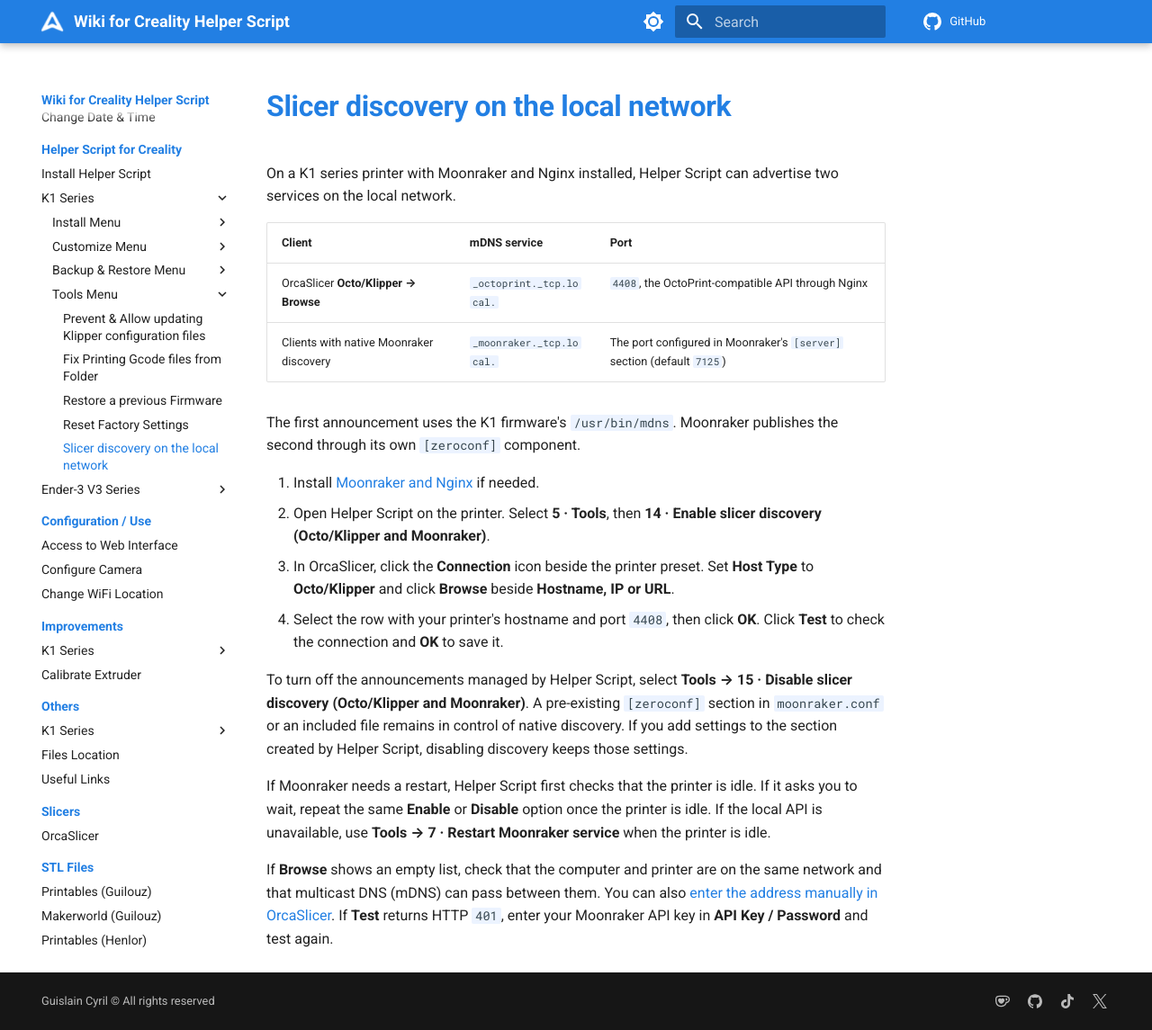
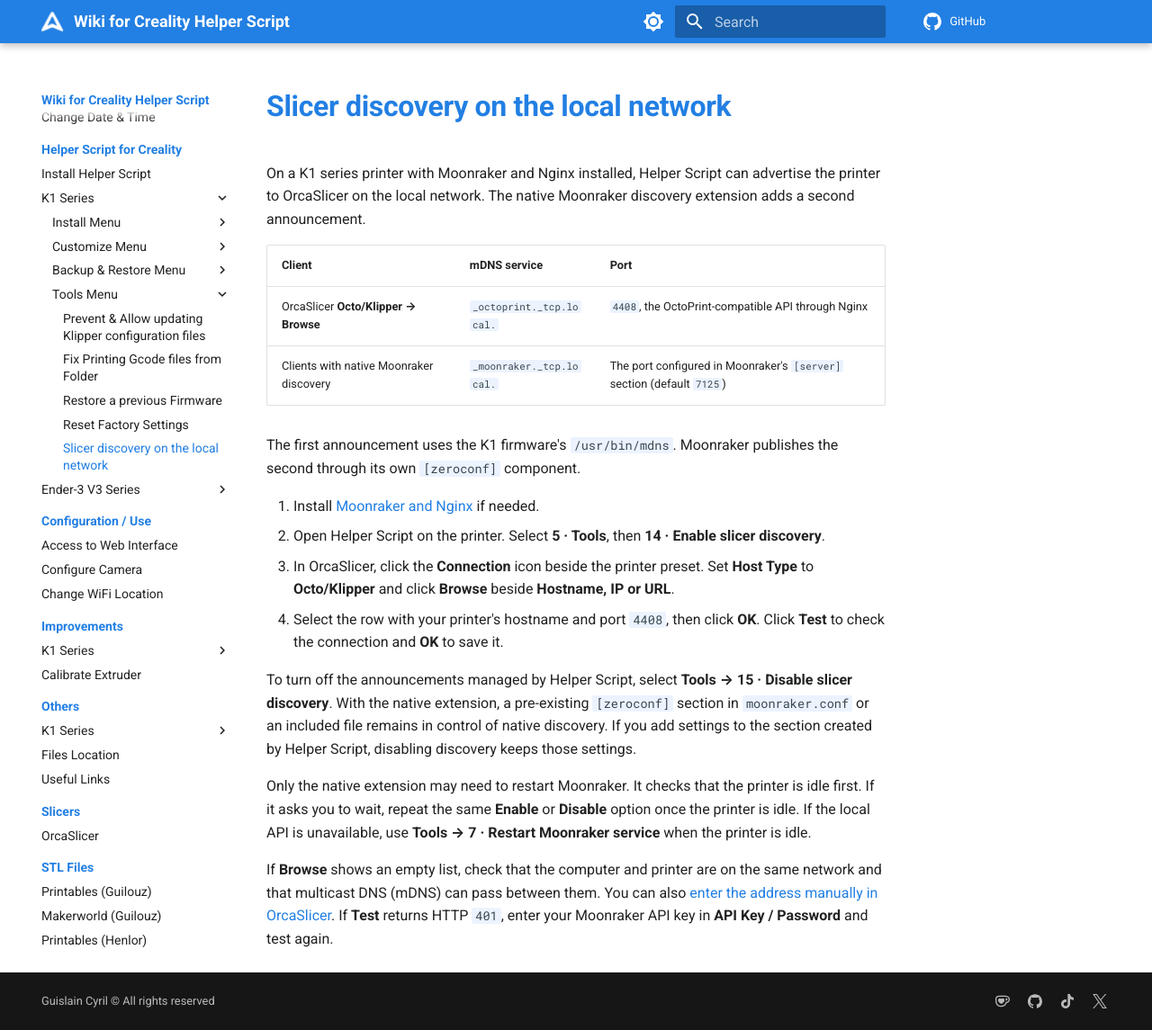
Before and after one commit to Guilouz/Creality-Helper-Script-Wiki, an MkDocs documentation site: the page built from docs/helper-script/slicer-discovery-k1.md, in a window 1280 px wide and 1145 px high. Shown: the whole window at 90% size. Built offline with MkDocs 1.6.1 and Material for MkDocs 9.7.7, drawn with Linux system fonts in a browser that asks for light colours; comment, search, counter and statistics services are not loaded.

Commit message:
Distinguish base K1 discovery from native Moonraker discovery

```diff
--- a/docs/helper-script/slicer-discovery-k1.md
+++ b/docs/helper-script/slicer-discovery-k1.md
@@ -1,6 +1,6 @@
 # Slicer discovery on the local network
 
-On a K1 series printer with Moonraker and Nginx installed, Helper Script can advertise two services on the local network.
+On a K1 series printer with Moonraker and Nginx installed, Helper Script can advertise the printer to OrcaSlicer on the local network. The native Moonraker discovery extension adds a second announcement.
 
 | Client | mDNS service | Port |
 | --- | --- | --- |
@@ -10,12 +10,12 @@ On a K1 series printer with Moonraker and Nginx installed, Helper Script can adv
 The first announcement uses the K1 firmware's `/usr/bin/mdns`. Moonraker publishes the second through its own `[zeroconf]` component.
 
 1. Install [Moonraker and Nginx](moonraker-k1.md) if needed.
-2. Open Helper Script on the printer. Select **5 · Tools**, then **14 · Enable slicer discovery (Octo/Klipper and Moonraker)**.
+2. Open Helper Script on the printer. Select **5 · Tools**, then **14 · Enable slicer discovery**.
 3. In OrcaSlicer, click the **Connection** icon beside the printer preset. Set **Host Type** to **Octo/Klipper** and click **Browse** beside **Hostname, IP or URL**.
 4. Select the row with your printer's hostname and port `4408`, then click **OK**. Click **Test** to check the connection and **OK** to save it.
 
-To turn off the announcements managed by Helper Script, select **Tools → 15 · Disable slicer discovery (Octo/Klipper and Moonraker)**. A pre-existing `[zeroconf]` section in `moonraker.conf` or an included file remains in control of native discovery. If you add settings to the section created by Helper Script, disabling discovery keeps those settings.
+To turn off the announcements managed by Helper Script, select **Tools → 15 · Disable slicer discovery**. With the native extension, a pre-existing `[zeroconf]` section in `moonraker.conf` or an included file remains in control of native discovery. If you add settings to the section created by Helper Script, disabling discovery keeps those settings.
 
-If Moonraker needs a restart, Helper Script first checks that the printer is idle. If it asks you to wait, repeat the same **Enable** or **Disable** option once the printer is idle. If the local API is unavailable, use **Tools → 7 · Restart Moonraker service** when the printer is idle.
+Only the native extension may need to restart Moonraker. It checks that the printer is idle first. If it asks you to wait, repeat the same **Enable** or **Disable** option once the printer is idle. If the local API is unavailable, use **Tools → 7 · Restart Moonraker service** when the printer is idle.
 
 If **Browse** shows an empty list, check that the computer and printer are on the same network and that multicast DNS (mDNS) can pass between them. You can also [enter the address manually in OrcaSlicer](../slicers/orcaslicer.md#upload-gcode-files-to-printer). If **Test** returns HTTP `401`, enter your Moonraker API key in **API Key / Password** and test again.
```
Also changed, not shown: docs/slicers/orcaslicer.md (+1 -1 lines).
